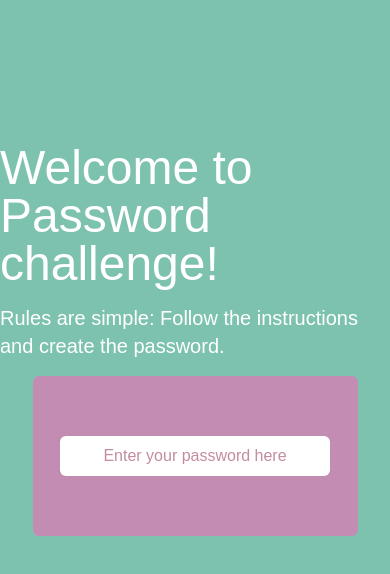
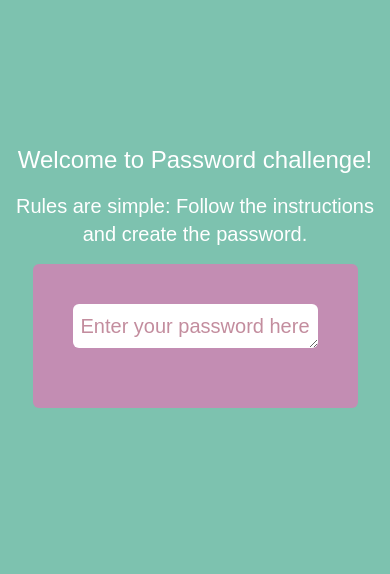
Before and after one commit to Michael-Melis/password-game, a Next.js app: page /en in a window 390 px wide. Both pictures are taken after a click on the button "Start challenge". Shown: the top 574 px of the page. Built offline with nearby package versions, Linux system fonts and the light colour scheme.

Commit message:
feat(DynamicRowTextArea): dynamic number of rows + hook to display actual width

```diff
--- /dev/null
+++ b/app/[locale]/_components/DynamicRowTextArea.tsx
@@ -0,0 +1,35 @@
+'use client';
+
+import { useTranslations } from 'next-intl';
+import { useScreenWidth } from '../_hooks/useScreenWidth';
+import { calculateNumberOfRows } from '../_utils/helpers';
+
+const DynamicRowTextArea = ({
+  setValue,
+  placeholder,
+  numberOfLetters,
+}: {
+  setValue: React.Dispatch<React.SetStateAction<string>>;
+  placeholder: string;
+  numberOfLetters: number;
+}) => {
+  // * Localization
+  const t = useTranslations('MainPage');
+
+  // * Custom hooks
+  const actualWidth = useScreenWidth();
+
+  // * number of rows
+  const numberOfRows = calculateNumberOfRows(actualWidth, numberOfLetters);
+
+  return (
+    <textarea
+      placeholder={t(placeholder)}
+      className='w-full rounded-md p-2 h-auto  text-[#E27D60] text-xl  text-center focus:border-none outline-none  placeholder:text-center placeholder:text-[#C38D9E]'
+      onChange={(e) => setValue(e.target.value)}
+      rows={numberOfRows}
+    />
+  );
+};
+
+export default DynamicRowTextArea;
--- a/app/[locale]/_components/Header.tsx
+++ b/app/[locale]/_components/Header.tsx
@@ -8,14 +8,14 @@ const Header = ({ challengeStarted }: { challengeStarted: boolean }) => {
 
   const dataForTitle = {
     text: 'title',
-    styles: 'text-5xl text-white delay-0 mt-4',
+    styles: 'text-2xl md:text-6xl  mx-1 text-white delay-0 mt-4',
   };
 
   return (
-    <div className='flex flex-col justify-center items-center  mt-32'>
+    <div className='flex flex-col justify-center items-center mx-2  md:mx-0 mt-32'>
       <TypoWithTranslation data={dataForTitle} />
       <TypoWithTranslation
-        data={{ text: 'rules', styles: 'text-xl text-white my-4' }}
+        data={{ text: 'rules', styles: 'text-xl  md:text-2xl text-center text-white my-4' }}
       />
 
       {!challengeStarted && (
--- a/app/[locale]/_components/MainInput.tsx
+++ b/app/[locale]/_components/MainInput.tsx
@@ -1,5 +1,6 @@
 import { useTranslations } from 'next-intl';
 import React, { useState } from 'react';
+import DynamicRowTextArea from './DynamicRowTextArea';
 
 const MainInput = () => {
   // * Localization
@@ -7,7 +8,6 @@ const MainInput = () => {
 
   // * States
   const [password, setPassword] = useState<string>('');
-  console.log('🚀 ~ file: MainInput.tsx:10 ~ MainInput ~ password:', password);
 
   /**
    *
@@ -19,15 +19,19 @@ const MainInput = () => {
    *
    */
 
+
+
   return (
-    <div className='flex bg-[#c38db3] justify-center items-center rounded-md h-40 w-10/12'>
-      <input
-        type='text'
-        onChange={(e) => setPassword(e.target.value)}
-        placeholder={t('passwordPlaceholder')}
-        className='w-10/12 rounded-md p-2 text-[#E27D60]  focus:border-none outline-none  placeholder:text-center placeholder:text-[#C38D9E]'
+    <div className='flex bg-[#c38db3] flex-col justify-center items-center rounded-md p-10 h-auto w-10/12'>
+      <DynamicRowTextArea
+        setValue={setPassword}
+        placeholder='passwordPlaceholder'
+        numberOfLetters={password.length}
       />
 
+      <p className='text-4xl mt-5 text-[#E8A87C] break-words w-full '>
+        {password}
+      </p>
     </div>
   );
 };
--- /dev/null
+++ b/app/[locale]/_hooks/useScreenWidth.ts
@@ -0,0 +1,25 @@
+'use client;';
+
+import { useEffect, useState } from 'react';
+
+export const useScreenWidth = () => {
+  const [screenWidth, setScreenWidth] = useState(window.innerWidth);
+
+
+  useEffect(() => {
+    // Function to update screen width
+    const updateScreenWidth = () => {
+      setScreenWidth(window.innerWidth);
+    };
+
+    // Attach event listener on component mount
+    window.addEventListener('resize', updateScreenWidth);
+
+    // Clean up the event listener on component unmount
+    return () => {
+      window.removeEventListener('resize', updateScreenWidth);
+    };
+  }, []); // Empty dependency array to run the effect only once
+
+  return screenWidth;
+};
--- /dev/null
+++ b/app/[locale]/_utils/helpers.ts
@@ -0,0 +1,22 @@
+export const calculateNumberOfRows = (
+  screenWidth: number,
+  stringLength: number
+): number => {
+  if (stringLength !== 0) {
+    if (screenWidth < 640) {
+      return Math.ceil(stringLength / 41); // 41 letters per row
+    } else if (screenWidth >= 640 && screenWidth < 768) {
+      return Math.ceil(stringLength / 52); // 52 letters per row
+    } else if (screenWidth >= 768 && screenWidth < 1024) {
+      return Math.ceil(stringLength / 72); // 72 letters per row
+    } else if (screenWidth >= 1024 && screenWidth < 1280) {
+      return Math.ceil(stringLength / 93); // 93 letters per row
+    } else if (screenWidth >= 1280) {
+      return Math.ceil(stringLength / 1754); // 124 letters per row
+    }
+    // Default value
+    return 5;
+  } else {
+    return 1;
+  }
+};
```
